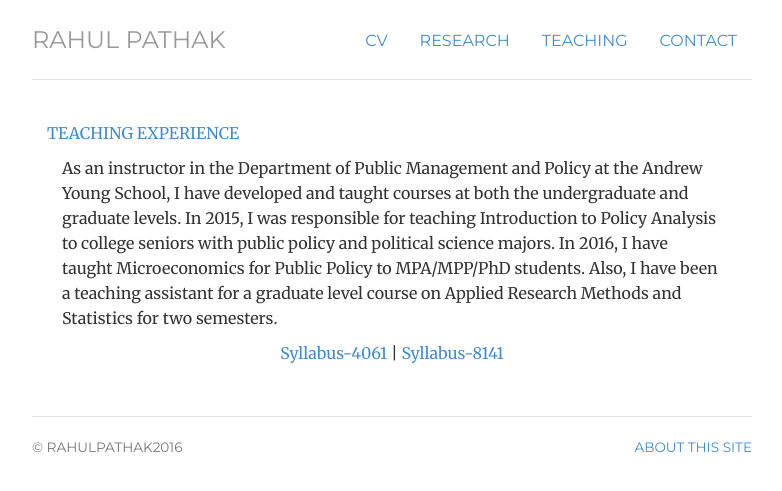
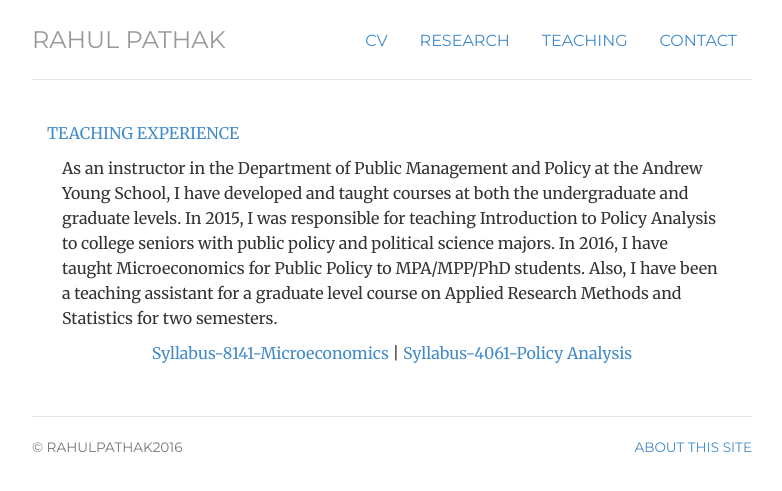
Before and after one commit to pathak-rahul/pathak-rahul.github.io, a Jekyll site: the page built from experience/index.html, in a window 1280 px wide. Shown: the top 491 px of the page, without its empty margins (248-1030 px from the left). Built offline with Jekyll 4.4.1, drawn with Linux system fonts in a browser that asks for light colours.

Commit message:
Update index.html

```diff
--- a/experience/index.html
+++ b/experience/index.html
@@ -18,7 +18,7 @@
 	</div>
 
 
-<p class="text-center"> <a href="/files/4061.pdf"> Syllabus-4061</a> | <a href="/files/8141.pdf"> Syllabus-8141</a> </a>
+<p class="text-center"> <a href="/files/8141.pdf"> Syllabus-8141-Microeconomics</a> | <a href="/files/4061.pdf"> Syllabus-4061-Policy Analysis</a>   </a>
 
 
 
```
